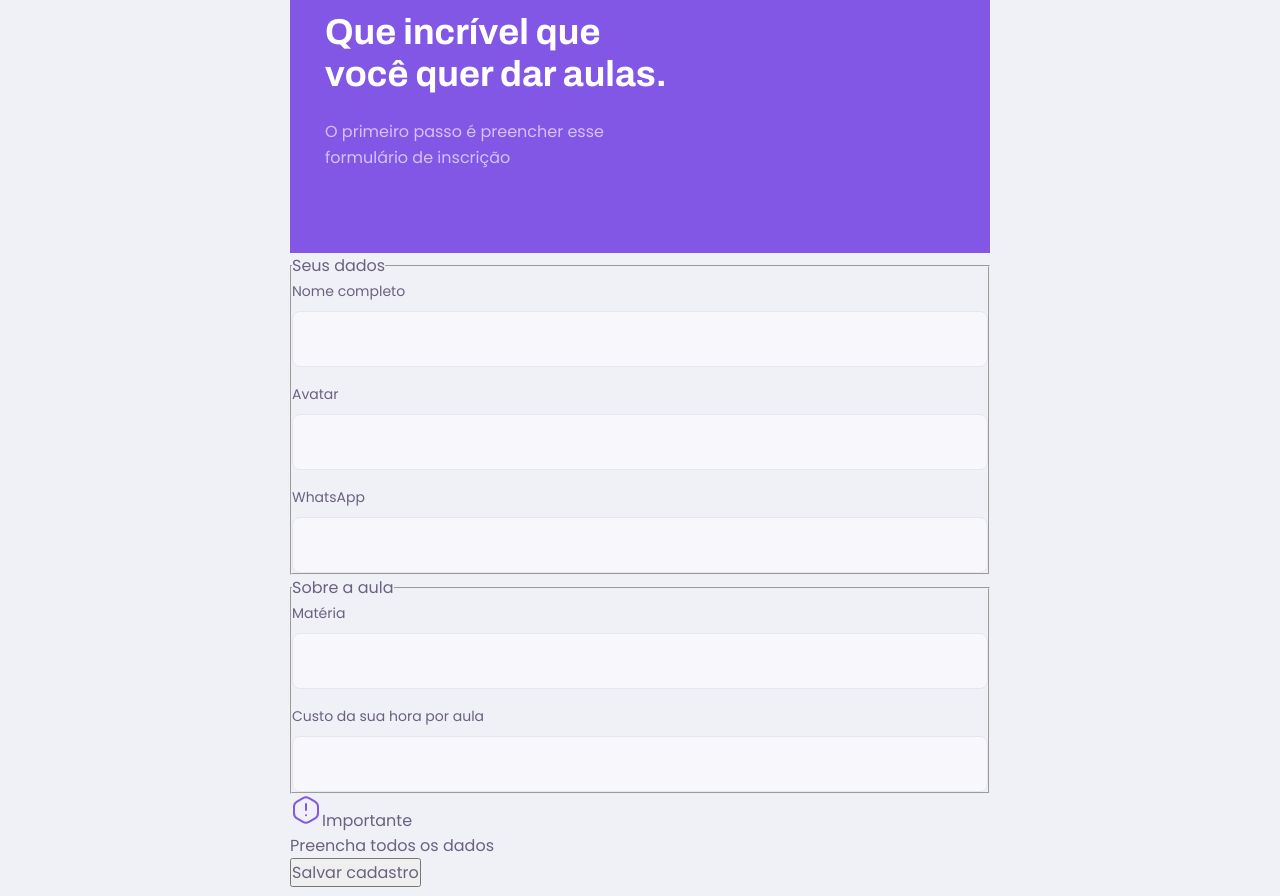
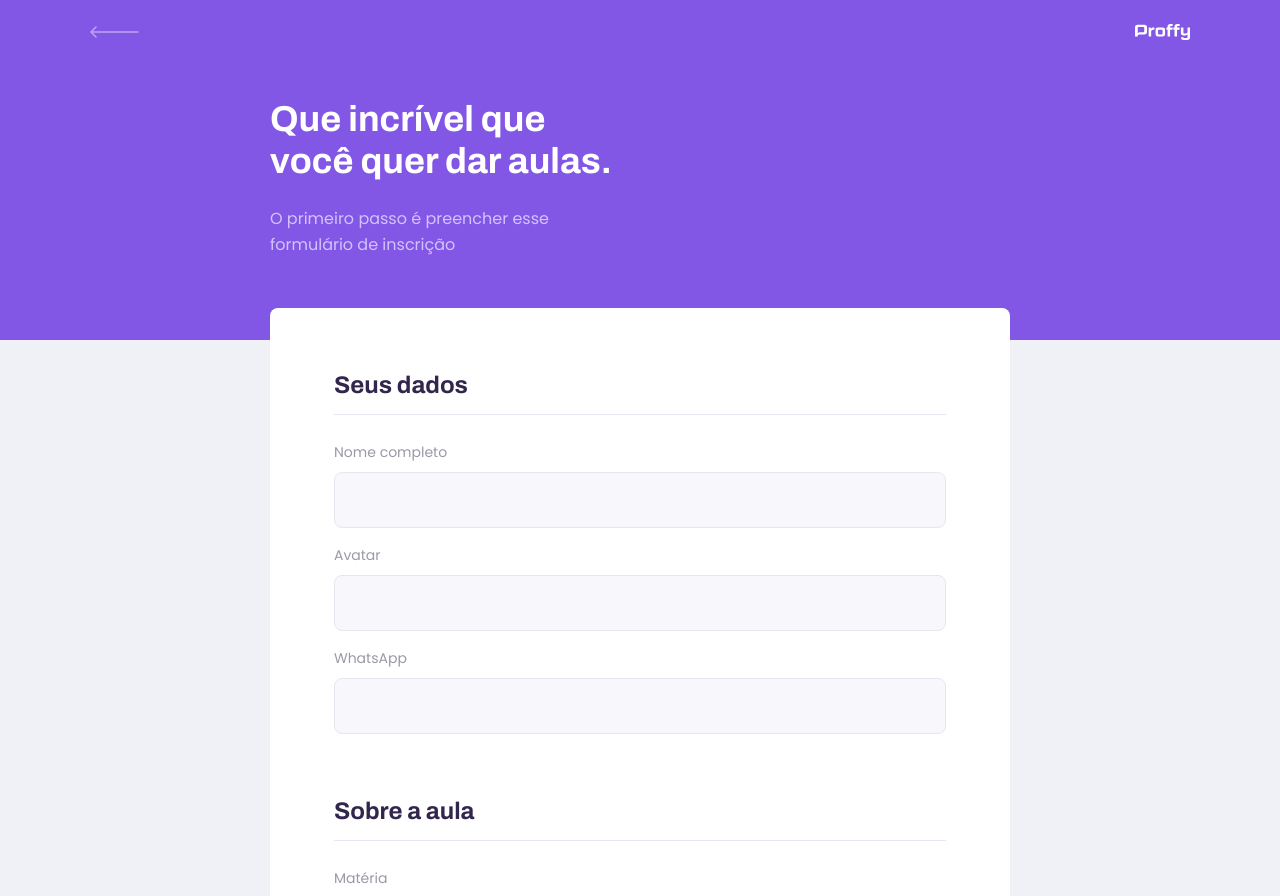
Before and after one commit to luizmuraro/proffy-web, a React (Create React App) app: page /give-classes in a window 1280 px wide. Shown: the top 896 px of the page. Built offline with nearby package versions, Linux system fonts and the light colour scheme.

Commit message:
Create TeacherForm styles

```diff
--- a/src/pages/TeacherForm/styles.css
+++ b/src/pages/TeacherForm/styles.css
@@ -0,0 +1,115 @@
+#page-teacher-form {
+    width: 100vw;
+    height: 100vh;
+}
+
+#page-teacher-form .page-header .header-content {
+    margin-bottom: 6.4rem;
+}
+
+#page-teacher-form main {
+    background: var(--color-box-base);
+    width: 100%;
+    max-width: 74rem;
+    border-radius: 0.8rem;
+    margin: -3.2rem auto 3.2rem;
+    padding-top: 6.4rem;
+    overflow: hidden;
+}
+
+#page-teacher-form main fieldset {
+    border: 0;
+    padding: 0 2.4rem;
+}
+
+#page-teacher-form main fieldset + fieldset {
+    margin-top: 6.4rem;
+}
+
+#page-teacher-form main fieldset legend {
+    font: 700 2.4rem Archivo;
+    color: var(--color-text-title);
+    margin-bottom: 2.4rem;
+    display: flex;
+    align-items: center;
+    justify-content: space-between;
+    width: 100%;
+    padding-bottom: 1.6rem;
+    border-bottom: 1px solid var(--color-line-in-white);
+}
+
+
+#page-teacher-form main label {
+    color: var(--color-text-complement);
+}
+
+#page-teacher-form main footer {
+    padding: 4rem 2.4rem;
+    background: var(--color-box-footer);
+    border-top: 1px solid var(--color-line-in-white);
+    margin-top: 6.4rem;
+}
+
+#page-teacher-form main footer p {
+    display: flex;
+    align-items: center;
+    justify-content: center;
+    font-size: 1.4rem;
+    line-height: 2.4rem;
+    color: var(--color-text-complement);
+}
+
+#page-teacher-form main footer p img {
+    margin-right: 2rem;
+}
+
+#page-teacher-form main footer button {
+    width: 100%;
+    height: 5.6rem;
+    background: var(--color-secundary);
+    color: var(--color-button-text);
+    border: 0;
+    border-radius: 0.8rem;
+    cursor: pointer;
+    font: 700 1.6rem Archivo;
+    display: flex;
+    align-items: center;
+    justify-content: center;
+    text-decoration: none;
+    transition: background-color 0.2s;
+    margin-top: 3.2rem;
+}
+
+#page-teacher-form main footer button:hover {
+    background: var(--color-secundary-dark)
+}
+
+@media (min-width: 700px) {
+    #page-teacher-form {
+        max-width: 100vw;
+    }
+
+    #page-teacher-form .page-header .header-content {
+        margin-bottom: 0;
+    }
+
+    #page-teacher-form main fieldset {
+        padding: 0 6.4rem;
+    }
+
+    #page-teacher-form main footer {
+        padding: 4.0rem 6.4rem;
+        display: flex;
+        align-items: center;
+        justify-content: space-between;
+    }
+
+    #page-teacher-form main footer p {
+        justify-content: space-between;
+    }
+
+    #page-teacher-form main footer button {
+        width: 20rem;
+        margin-top: 0;
+    }
+}
```
